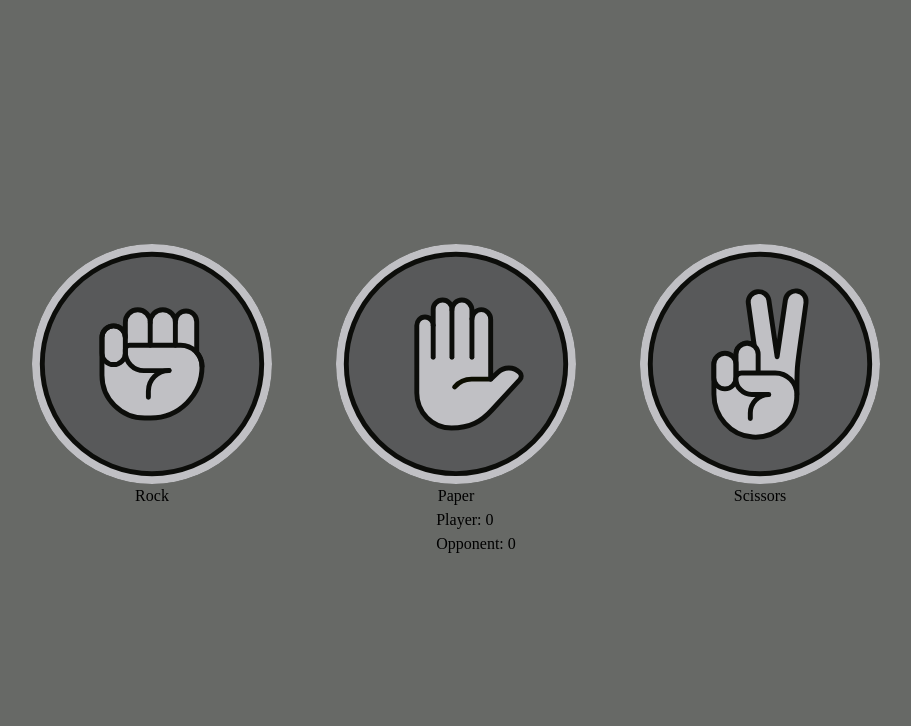
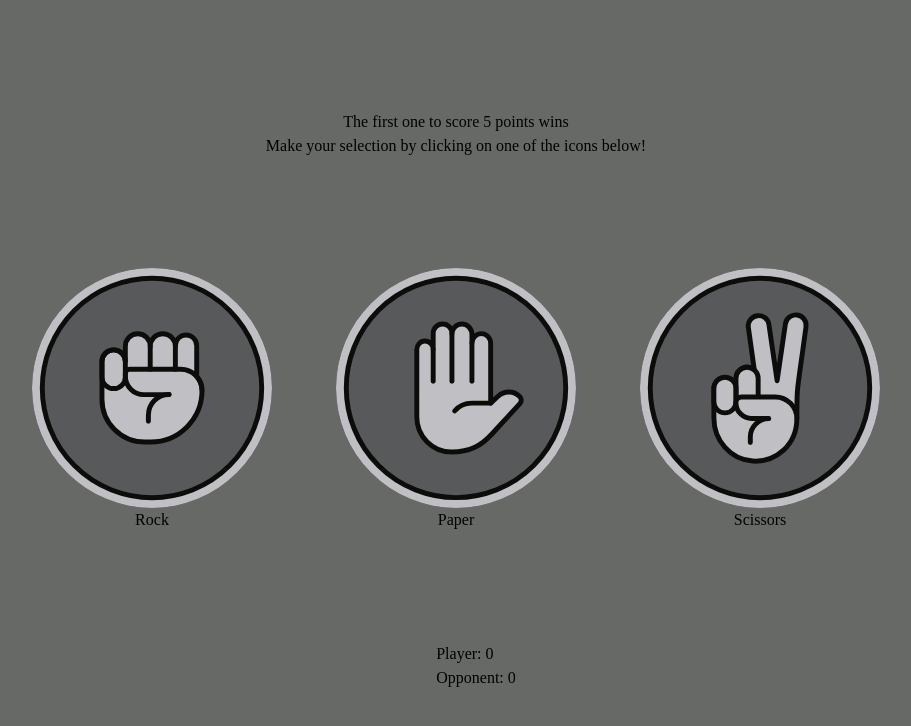
Before and after one commit to Spacew1se/rock-paper-scissors, a plain HTML site: page index.html in a window 1280 px wide. Both pictures are taken after a click on the element 639 px from the left and 400 px from the top of the page. Shown: the whole page, without its empty margins (184-1095 px from the left). Drawn offline with Linux system fonts and the light colour scheme.

Commit message:
Add an instruction section and adjust spacing

```diff
--- a/javascript.js
+++ b/javascript.js
@@ -10,9 +10,27 @@ start.addEventListener('click', startGame);
 
 function startGame() {
     start.parentNode.removeChild(start);
+    showInstructions();
     createButtons();
     createScore();
     displayScore();
+}
+
+function showInstructions() {
+    const instructdiv = document.createElement('div');
+    instructdiv.classList.add('instructdiv');
+
+    const instruct = document.createElement('p');
+    instruct.classList.add('instructions');
+    instruct.textContent = "Make your selection by clicking on one of the icons below!";
+
+    const toWin = document.createElement('p');
+    toWin.classList.add('toWin');
+    toWin.textContent = `The first one to score ${WINCOND} points wins`
+
+    instructdiv.appendChild(toWin);
+    instructdiv.appendChild(instruct);
+    container.appendChild(instructdiv);
 }
 
 function createButtons() {
@@ -98,7 +116,6 @@ function displayRoundResult (roundResult) {
     }
     const rndResult = document.querySelector('.rndResult');
     rndResult.textContent = roundResult;
-    rndResult.style.backgroundColor = 'purple';
 }
 
 function displayScore() {
@@ -118,6 +135,13 @@ function gameOver() {
     results.appendChild(displayWinner);
     rmEventListeners();
     playAgain();
+}
+
+function rmEventListeners() {
+    const buttons = document.querySelectorAll('.btn');
+    buttons.forEach(btn => {
+        btn.removeEventListener('click', playRound);
+    });
 }
 
 function playAgain() {
@@ -144,12 +168,7 @@ function resetGame() {
     displayScore();
 }
 
-function rmEventListeners() {
-    const buttons = document.querySelectorAll('.btn');
-    buttons.forEach(btn => {
-        btn.removeEventListener('click', playRound);
-    });
-}
+
 
 function addEventListeners() {
     const buttons = document.querySelectorAll('.btn');
--- a/styles.css
+++ b/styles.css
@@ -75,7 +75,7 @@ ul {
   min-height: 100vh;
   display: flex;
   flex-direction: column;
-  justify-content: center;
+  justify-content: space-evenly;
   align-items: center;
   background-color: #676966;
 }
@@ -91,6 +91,12 @@ h1 {
   border: .2em solid #0C0D0A;
   border-radius: 20% 15% / 20% 20%;
   padding: 1.5em;
+}
+
+.instructdiv {
+  display: flex;
+  flex-direction: column;
+  align-items: center;
 }
 
 .btns {
```
